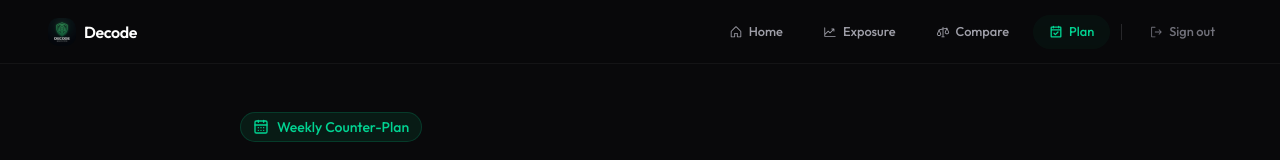
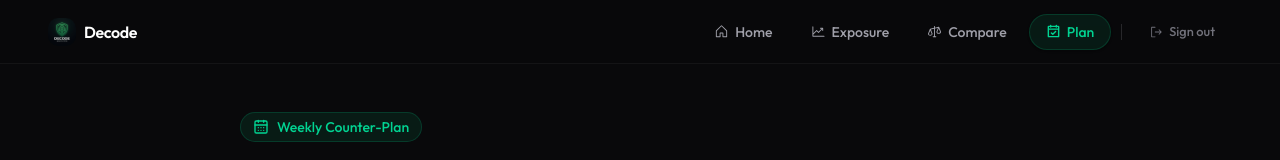
Before and after one commit to BhaveshP888/Decode, a Next.js app: page /plan in a window 1280 px wide. Shown: the top 160 px of the page. Built offline with nearby package versions, Linux system fonts and the light colour scheme.

Commit message:
perf(nav): enable Next.js link prefetching for instant page transitions

```diff
--- a/components/navbar.tsx
+++ b/components/navbar.tsx
@@ -1,6 +1,7 @@
 "use client";
 
 import { usePathname, useRouter } from "next/navigation";
+import Link from "next/link";
 import Image from "next/image";
 import { Button } from "@/components/ui/button";
 import { createClient } from "@/lib/supabase/client";
@@ -26,10 +27,18 @@ export default function Navbar() {
     return pathname === path;
   };
 
+  const navLinkClass = (path: string) =>
+    `inline-flex items-center justify-center gap-1.5 h-9 rounded-full px-3 sm:px-4 text-sm font-medium transition-all duration-150 select-none ${
+      isActive(path)
+        ? "text-emerald-400 bg-emerald-500/10 border border-emerald-500/20 shadow-sm"
+        : "text-zinc-400 hover:text-white hover:bg-zinc-900/60"
+    }`;
+
   return (
     <nav className="sticky top-0 z-40 flex items-center justify-between px-4 sm:px-6 md:px-12 h-16 border-b border-white/5 bg-zinc-950/80 backdrop-blur-xl">
-      <div
-        onClick={() => router.push("/")}
+      <Link
+        href="/"
+        prefetch={true}
         className="flex items-center gap-2 cursor-pointer group select-none"
       >
         <div className="w-7 h-7 rounded-lg flex items-center justify-center overflow-hidden transition-transform group-hover:scale-105 active:scale-95">
@@ -38,64 +47,44 @@ export default function Navbar() {
         <span className="font-semibold text-white tracking-tight transition-colors group-hover:text-zinc-200">
           Decode
         </span>
-      </div>
+      </Link>
 
       <div className="flex items-center gap-1 sm:gap-1.5">
-        <Button
-          variant="ghost"
-          size="sm"
-          onClick={() => router.push("/")}
-          className={`gap-1.5 h-9 rounded-full px-3 sm:px-4 transition-all duration-200 ${
-            isActive("/")
-              ? "text-emerald-400 bg-emerald-500/5 hover:text-emerald-300 hover:bg-emerald-500/10"
-              : "text-zinc-400 hover:text-white hover:bg-zinc-900/60"
-          }`}
+        <Link
+          href="/"
+          prefetch={true}
+          className={navLinkClass("/")}
         >
           <House size={15} weight={isActive("/") ? "bold" : "regular"} />
           <span className="hidden sm:inline">Home</span>
-        </Button>
+        </Link>
 
-        <Button
-          variant="ghost"
-          size="sm"
-          onClick={() => router.push("/history")}
-          className={`gap-1.5 h-9 rounded-full px-3 sm:px-4 transition-all duration-200 ${
-            isActive("/history")
-              ? "text-emerald-400 bg-emerald-500/5 hover:text-emerald-300 hover:bg-emerald-500/10"
-              : "text-zinc-400 hover:text-white hover:bg-zinc-900/60"
-          }`}
+        <Link
+          href="/history"
+          prefetch={true}
+          className={navLinkClass("/history")}
         >
           <ChartLineUp size={15} weight={isActive("/history") ? "bold" : "regular"} />
           <span className="hidden sm:inline">Exposure</span>
-        </Button>
+        </Link>
 
-        <Button
-          variant="ghost"
-          size="sm"
-          onClick={() => router.push("/compare")}
-          className={`gap-1.5 h-9 rounded-full px-3 sm:px-4 transition-all duration-200 ${
-            isActive("/compare")
-              ? "text-emerald-400 bg-emerald-500/5 hover:text-emerald-300 hover:bg-emerald-500/10"
-              : "text-zinc-400 hover:text-white hover:bg-zinc-900/60"
-          }`}
+        <Link
+          href="/compare"
+          prefetch={true}
+          className={navLinkClass("/compare")}
         >
           <Scales size={15} weight={isActive("/compare") ? "bold" : "regular"} />
           <span className="hidden sm:inline">Compare</span>
-        </Button>
+        </Link>
 
-        <Button
-          variant="ghost"
-          size="sm"
-          onClick={() => router.push("/plan")}
-          className={`gap-1.5 h-9 rounded-full px-3 sm:px-4 transition-all duration-200 ${
-            isActive("/plan")
-              ? "text-emerald-400 bg-emerald-500/5 hover:text-emerald-300 hover:bg-emerald-500/10"
-              : "text-zinc-400 hover:text-white hover:bg-zinc-900/60"
-          }`}
+        <Link
+          href="/plan"
+          prefetch={true}
+          className={navLinkClass("/plan")}
         >
           <CalendarCheck size={15} weight={isActive("/plan") ? "bold" : "regular"} />
           <span className="hidden sm:inline">Plan</span>
-        </Button>
+        </Link>
 
         <div className="w-px h-4 bg-zinc-800 mx-0.5 sm:mx-1" />
 
```
